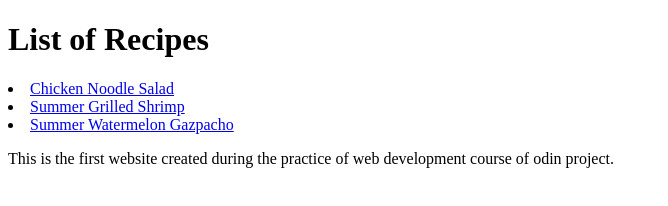
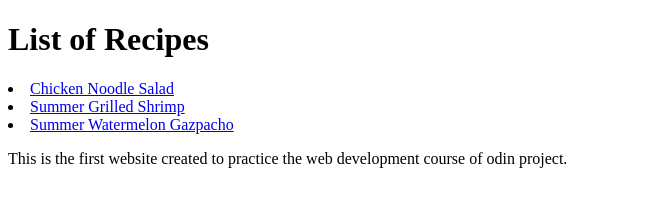
Before and after one commit to DarshanBR29/Recipes, a plain HTML site: page index.html in a window 1280 px wide. Shown: the whole page, without its empty margins (0-668 px from the left). Drawn offline with Linux system fonts and the light colour scheme.

Commit message:
Changes in index file and Readme file

```diff
--- a/index.html
+++ b/index.html
@@ -10,7 +10,7 @@
     <li><a href="Recipes/Chicken_noodle_salad.html">Chicken Noodle Salad</a></li>
     <li><a href="Recipes/Summer Grilled Shrimp.html">Summer Grilled Shrimp</a></li>
     <li><a href="Recipes/Summer Watermelon Gazpacho.html">Summer Watermelon Gazpacho</a></li>
-    <p>This is the first website created during the practice of web development course of odin project.</p>
+    <p>This is the first website created to practice the web development course of odin project.</p>
 
 </body>
 </html>
```
Also changed, not shown: 1 other file.
